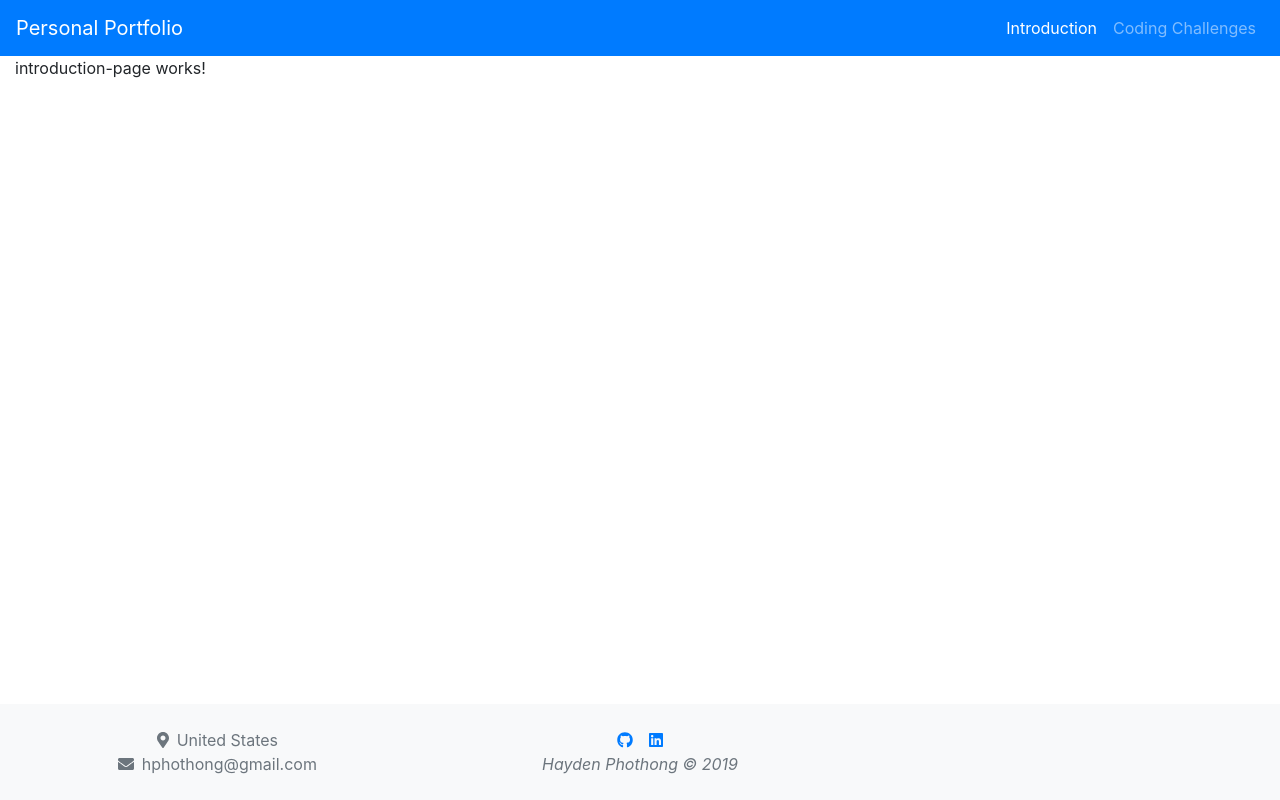
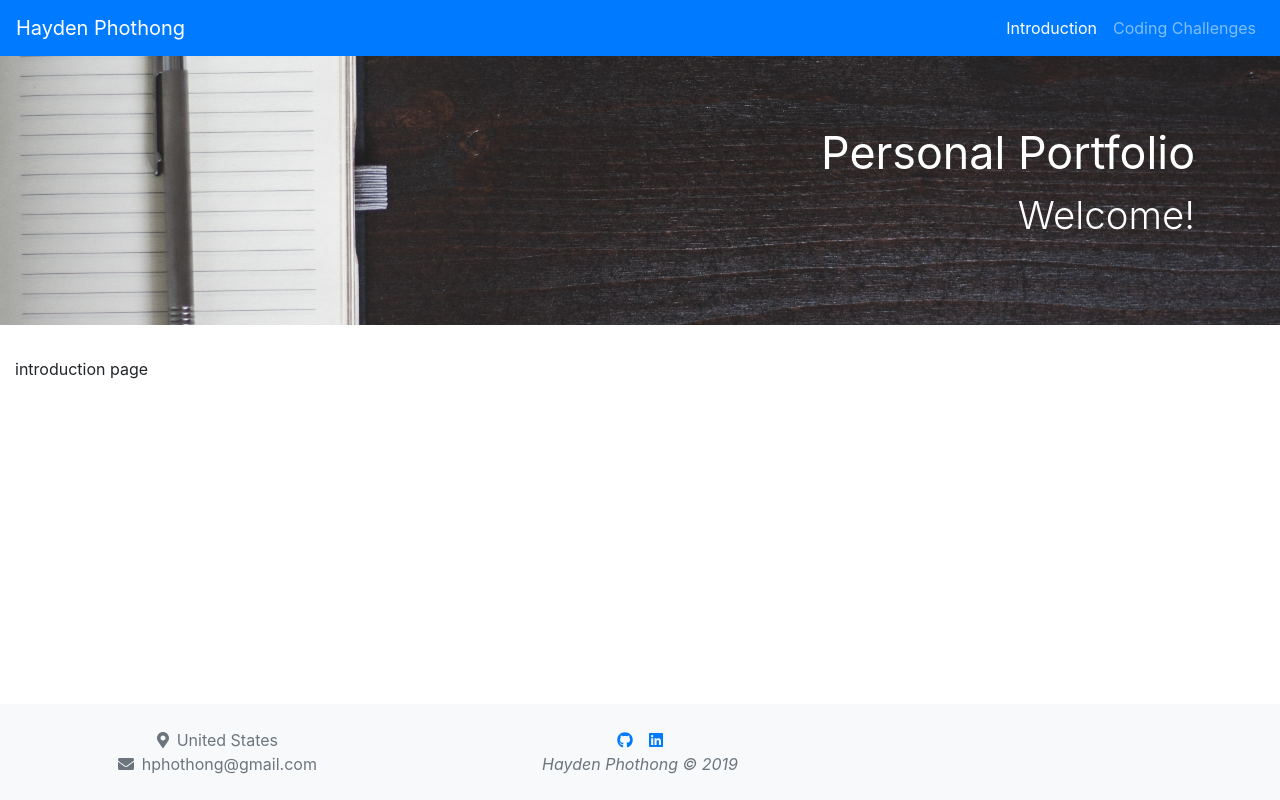
Before and after one commit to hphothong/personal-portfolio-angular, an Angular app: page /introduction in a window 1280 px wide. Built offline with nearby package versions, Linux system fonts and the light colour scheme.

Commit message:
updating jumbotron and navbar

```diff
--- a/src/app/app.component.html
+++ b/src/app/app.component.html
@@ -1,5 +1,3 @@
 <app-navbar></app-navbar>
-<div class="container-fluid">
-  <router-outlet></router-outlet>
-</div>
+<router-outlet></router-outlet>
 <app-footer></app-footer>
--- a/src/app/app.module.ts
+++ b/src/app/app.module.ts
@@ -7,6 +7,7 @@ import { CodingChallengesPageComponent } from './pages/coding-challenges-page/co
 import { NavbarComponent } from './components/navbar/navbar.component';
 import { FooterComponent } from './components/footer/footer.component';
 import { IntroductionPageComponent } from './pages/introduction-page/introduction-page.component';
+import { JumbotronComponent } from './components/jumbotron/jumbotron.component';
 
 @NgModule({
   declarations: [
@@ -14,7 +15,8 @@ import { IntroductionPageComponent } from './pages/introduction-page/introductio
     IntroductionPageComponent,
     CodingChallengesPageComponent,
     NavbarComponent,
-    FooterComponent
+    FooterComponent,
+    JumbotronComponent
   ],
   imports: [BrowserModule, AppRoutingModule],
   providers: [],
--- /dev/null
+++ b/src/app/components/jumbotron/jumbotron.component.html
@@ -0,0 +1,6 @@
+<div class="jumbotron jumbotron-fluid">
+  <div class="container text-right">
+    <span class="jumbotron-title">Personal Portfolio</span>
+    <p class="lead">Welcome!</p>
+  </div>
+</div>
--- /dev/null
+++ b/src/app/components/jumbotron/jumbotron.component.scss
@@ -0,0 +1,15 @@
+.jumbotron {
+  background-image: url(src/assets/images/background-notebook.jpg);
+  background-position: 50%;
+  background-repeat: no-repeat;
+  background-size: 100% auto;
+  color: #fff;
+}
+
+.jumbotron-title {
+  font-size: 3.5vw;
+}
+
+.lead {
+  font-size: 3vw;
+}
--- /dev/null
+++ b/src/app/components/jumbotron/jumbotron.component.ts
@@ -0,0 +1,15 @@
+import { Component, OnInit } from '@angular/core';
+
+@Component({
+  selector: 'app-jumbotron',
+  templateUrl: './jumbotron.component.html',
+  styleUrls: ['./jumbotron.component.scss']
+})
+export class JumbotronComponent implements OnInit {
+
+  constructor() { }
+
+  ngOnInit() {
+  }
+
+}
--- a/src/app/components/navbar/navbar.component.html
+++ b/src/app/components/navbar/navbar.component.html
@@ -1,5 +1,5 @@
-<nav class="navbar navbar-expand-md bg-primary navbar-dark">
-  <a class="navbar-brand" routerLink="/introduction">Personal Portfolio</a>
+<nav class="navbar navbar-expand-md bg-primary navbar-dark sticky-top">
+  <a class="navbar-brand" routerLink="/introduction">Hayden Phothong</a>
   <button
     class="navbar-toggler border-0"
     data-toggle="collapse"
--- a/src/app/pages/introduction-page/introduction-page.component.html
+++ b/src/app/pages/introduction-page/introduction-page.component.html
@@ -1 +1,4 @@
-<p>introduction-page works!</p>
+<app-jumbotron></app-jumbotron>
+<div class="container-fluid">
+  <p>introduction page</p>
+</div>
```
Also changed, not shown: src/assets/images/background-notebook.jpg (added), 1 other file (tests, documents, lock files or other folders).
